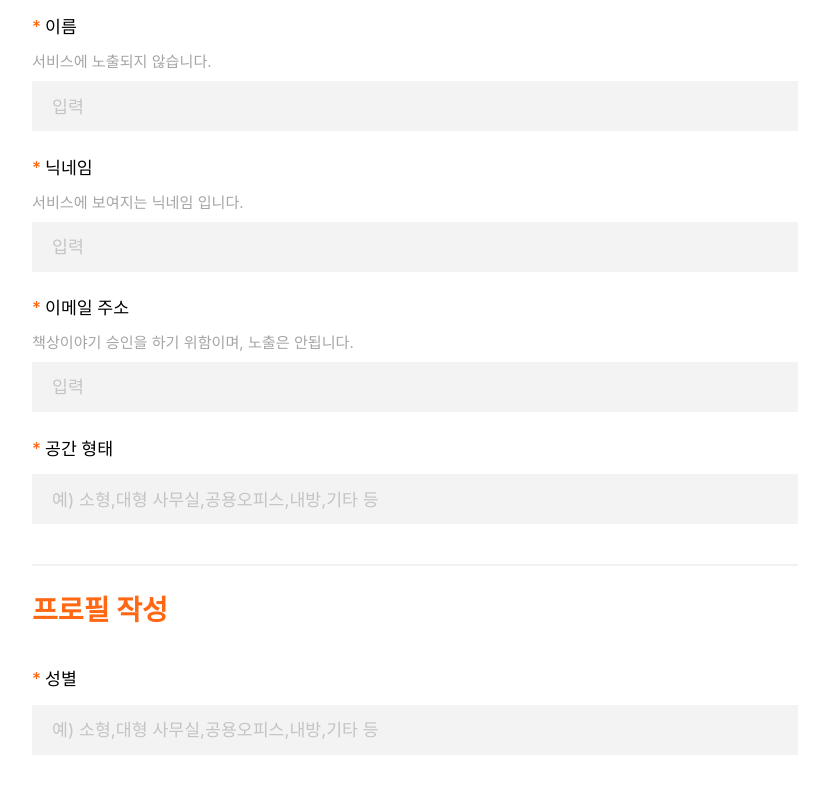
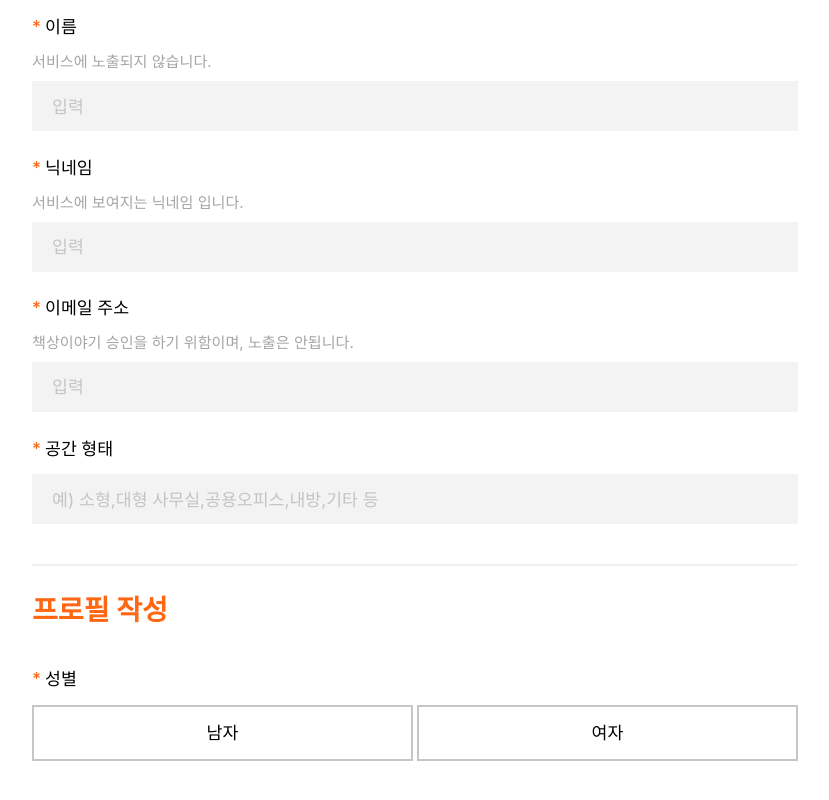
Before and after one commit to MyDeskDev/my-desk-front, a Next.js app: page /invite/desks/new in a window 1280 px wide. Shown: the part 736-1536 px from the top of the page, without its empty margins (226-1055 px from the left). Built offline with nearby package versions, Linux system fonts and the light colour scheme; a web font is replaced by a local one.

Commit message:
SquareRadio ui 추가

```diff
--- /dev/null
+++ b/src/components/CreateDesk/SquareRadio.tsx
@@ -0,0 +1,38 @@
+import { Box, Flex, useRadio } from '@chakra-ui/react';
+
+export interface SquareRadioProps {
+  value?: string | number;
+  children?: React.ReactNode;
+}
+
+const SquareRadio = (props: SquareRadioProps) => {
+  const { getInputProps, getCheckboxProps } = useRadio(props);
+
+  const input = getInputProps();
+  const checkbox = getCheckboxProps();
+
+  return (
+    <Box as="label" flex="1">
+      <input {...input} />
+      <Flex
+        {...checkbox}
+        cursor="pointer"
+        border="2px solid #C6C6C6"
+        justify="center"
+        align="center"
+        p="13px 20px"
+        fontSize="1.6rem"
+        lineHeight="2.4rem"
+        _checked={{
+          borderWidth: '3px',
+          borderColor: 'orange.500',
+          color: 'orange.500',
+        }}
+      >
+        {props.children}
+      </Flex>
+    </Box>
+  );
+};
+
+export default SquareRadio;
--- /dev/null
+++ b/src/components/CreateDesk/SquareRadioGroup.tsx
@@ -0,0 +1,23 @@
+import { HStack, useRadioGroup } from '@chakra-ui/react';
+import type { RadioGroupProps } from '@chakra-ui/react';
+
+export type SquareRadioGroupProps = Pick<
+  RadioGroupProps,
+  'name' | 'children' | 'defaultValue' | 'onChange'
+>;
+
+const SquareRadioGroup = (props: SquareRadioGroupProps) => {
+  const { children, ...rest } = props;
+
+  const { getRootProps, getRadioProps } = useRadioGroup(rest);
+
+  const group = getRootProps();
+
+  return (
+    <HStack {...group} w="100%" spacing="4px">
+      {children}
+    </HStack>
+  );
+};
+
+export default SquareRadioGroup;
--- a/src/pages/invite/desks/new.tsx
+++ b/src/pages/invite/desks/new.tsx
@@ -1,18 +1,17 @@
 import type { NextPage } from 'next';
-import { Box, InputGroup, FormLabel, FormHelperText } from '@chakra-ui/react';
-
-import type { InputGroupProps } from '@chakra-ui/react';
+import { Box, Flex, FormLabel, FormHelperText } from '@chakra-ui/react';
 
 import TitleBox from '@/components/CreateDesk/TitleBox';
 import CreateGuide from '@/components/CreateDesk/CreateGuide';
 import ImageInput from '@/components/CreateDesk/ImageInput';
 import InputBox from '@/components/CreateDesk/InputBox';
 import TextInput from '@/components/CreateDesk/TextInput';
+import SquareRadio from '@/components/CreateDesk/SquareRadio';
+import SquareRadioGroup from '@/components/CreateDesk/SquareRadioGroup';
 
-const DeskInputGroup = (props: Omit<InputGroupProps, 'flexDir'>) => {
+const DeskInputSection = (props: { children: React.ReactNode }) => {
   return (
-    <InputGroup
-      {...props}
+    <Flex
       flexDir="column"
       mb="30px"
       sx={{
@@ -21,7 +20,9 @@ const DeskInputGroup = (props: Omit<InputGroupProps, 'flexDir'>) => {
           borderTop: '2px solid #F1F1F1',
         },
       }}
-    />
+    >
+      {props.children}
+    </Flex>
   );
 };
 
@@ -52,7 +53,7 @@ const InviteCreateDesk: NextPage = () => {
 
         <form>
           <Box p="7px 16px 7px 18px">
-            <DeskInputGroup>
+            <DeskInputSection>
               <InputBox
                 label="프로필"
                 helperText="자신을 나타낼 수 있는 사진,캐릭터,이모지 등"
@@ -84,13 +85,16 @@ const InviteCreateDesk: NextPage = () => {
               <InputBox label="공간 형태" isRequired>
                 <TextInput placeholder="예) 소형,대형 사무실,공용오피스,내방,기타 등" />
               </InputBox>
-            </DeskInputGroup>
-            <DeskInputGroup>
+            </DeskInputSection>
+            <DeskInputSection>
               <FormSectionLabel label="프로필 작성" />
               <InputBox label="성별" isRequired>
-                <TextInput placeholder="예) 소형,대형 사무실,공용오피스,내방,기타 등" />
+                <SquareRadioGroup name="gender">
+                  <SquareRadio value="male">남자</SquareRadio>
+                  <SquareRadio value="female">여자</SquareRadio>
+                </SquareRadioGroup>
               </InputBox>
-            </DeskInputGroup>
+            </DeskInputSection>
           </Box>
         </form>
       </main>
```
